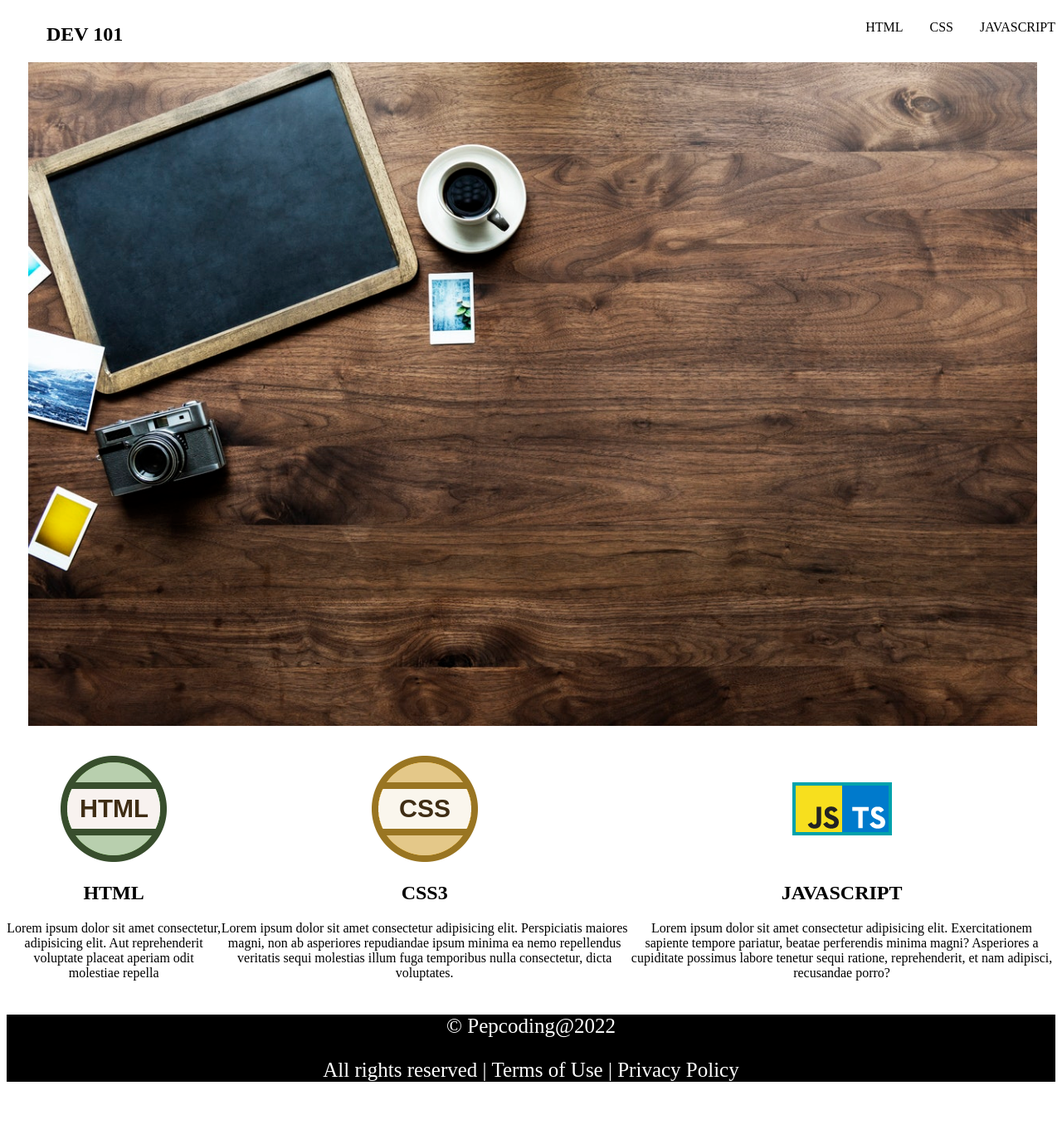
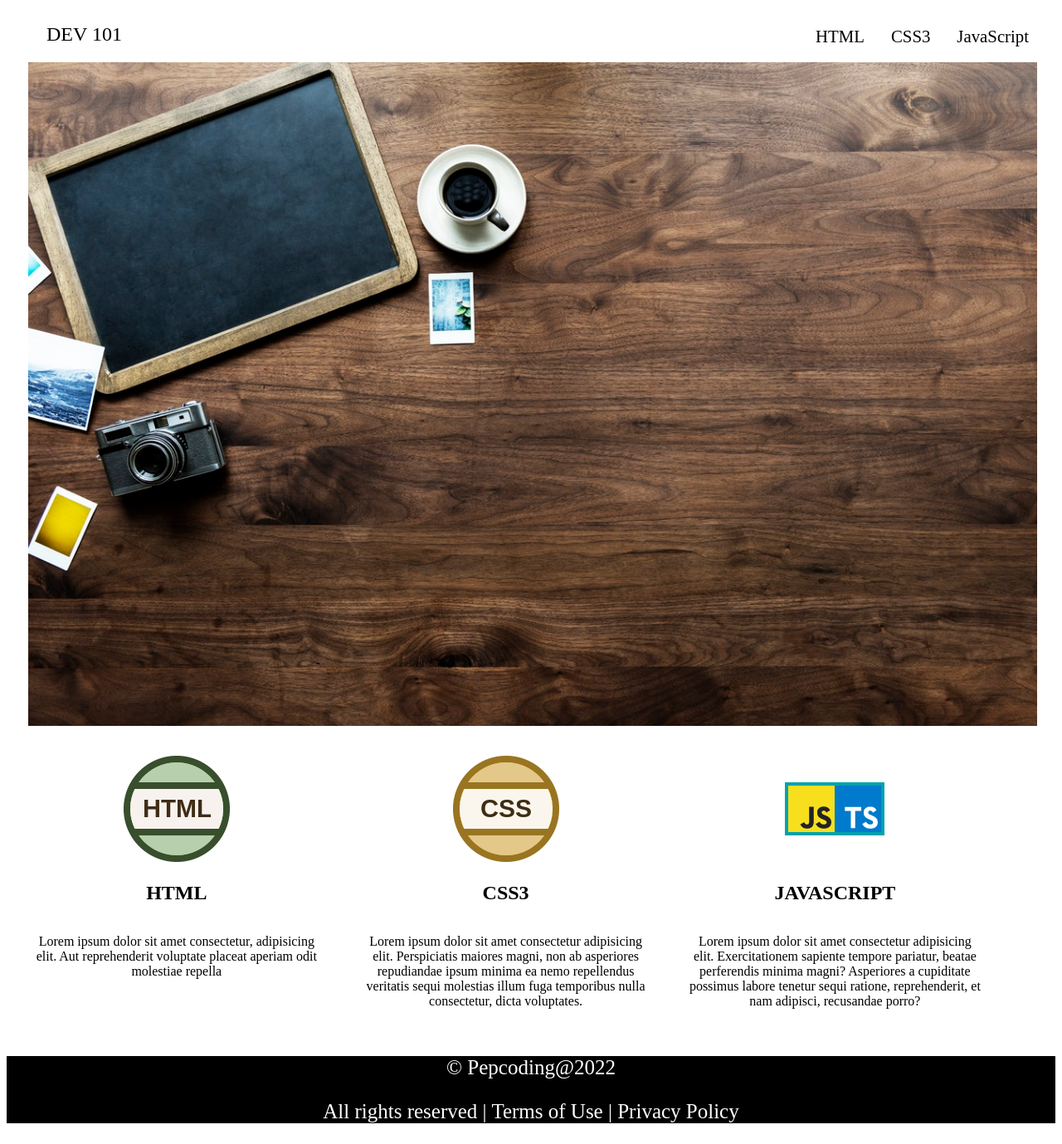
Before and after one commit to goelabhishek694/learnMERN, a PHP site: page / in a window 1280 px wide. Shown: the whole page at 83% size. Before the commit the page ends 1304 px from the top, so only its background shows below. Run offline with PHP 8.4, Linux system fonts and the light colour scheme.

Commit message:
website completed

```diff
--- a/html/learning/abc.html
+++ b/html/learning/abc.html
@@ -8,5 +8,6 @@
 </head>
 <body>
     <h1>i was rediected here</h1>
+    <a href="http://google.com">vghewed</a>
 </body>
 </html>
--- a/html/website/index.html
+++ b/html/website/index.html
@@ -13,9 +13,14 @@
         <nav>
             <h1>DEV 101</h1>
             <ul>
-                <li>HTML</li>
-                <li>CSS</li>
-                <li>JAVASCRIPT</li>
+                <a href="https://developer.mozilla.org/en-US/docs/Web/HTML" target="_blank"><li>HTML</li></a>
+
+                <a href="">
+                    <li>CSS3</li>
+                </a>
+                <a href="">
+                    <li>JavaScript</li>
+                </a>
             </ul>
         </nav>
     </div>
--- a/html/website/style.css
+++ b/html/website/style.css
@@ -1,17 +1,22 @@
 h1{
     margin-left: 3rem;
+    font-weight: 400;
 }
 li{
     list-style: none;
     margin-left:2rem;
+    padding-top:8px;
+    font-size: 1.3rem;
 }
 
-.navbar>nav{
+
+nav{
     display: flex;
     justify-content: space-between;
 }
 ul{
     display: flex;
+    margin-right: 2rem;
 
 }
 img[src="images/lap.jpeg"]{
@@ -24,8 +29,14 @@ img[src="images/lap.jpeg"]{
     display: flex;
 }
 .skills>div{
+    margin-left:1vw;
+    width: 30vw;
     text-align: center;
     margin-top: 2rem;
+}
+
+.skills>div>p{
+    padding: 1rem;
 }
 
 .footer{
@@ -37,3 +48,12 @@ img[src="images/lap.jpeg"]{
 .footer>p{
     font-size: 25px;
 }
+a:link, a:visited{
+    color: rgb(0, 0, 0);
+}
+a:hover{
+    color: lightpink;
+}
+a{
+    text-decoration: none;
+}
```
